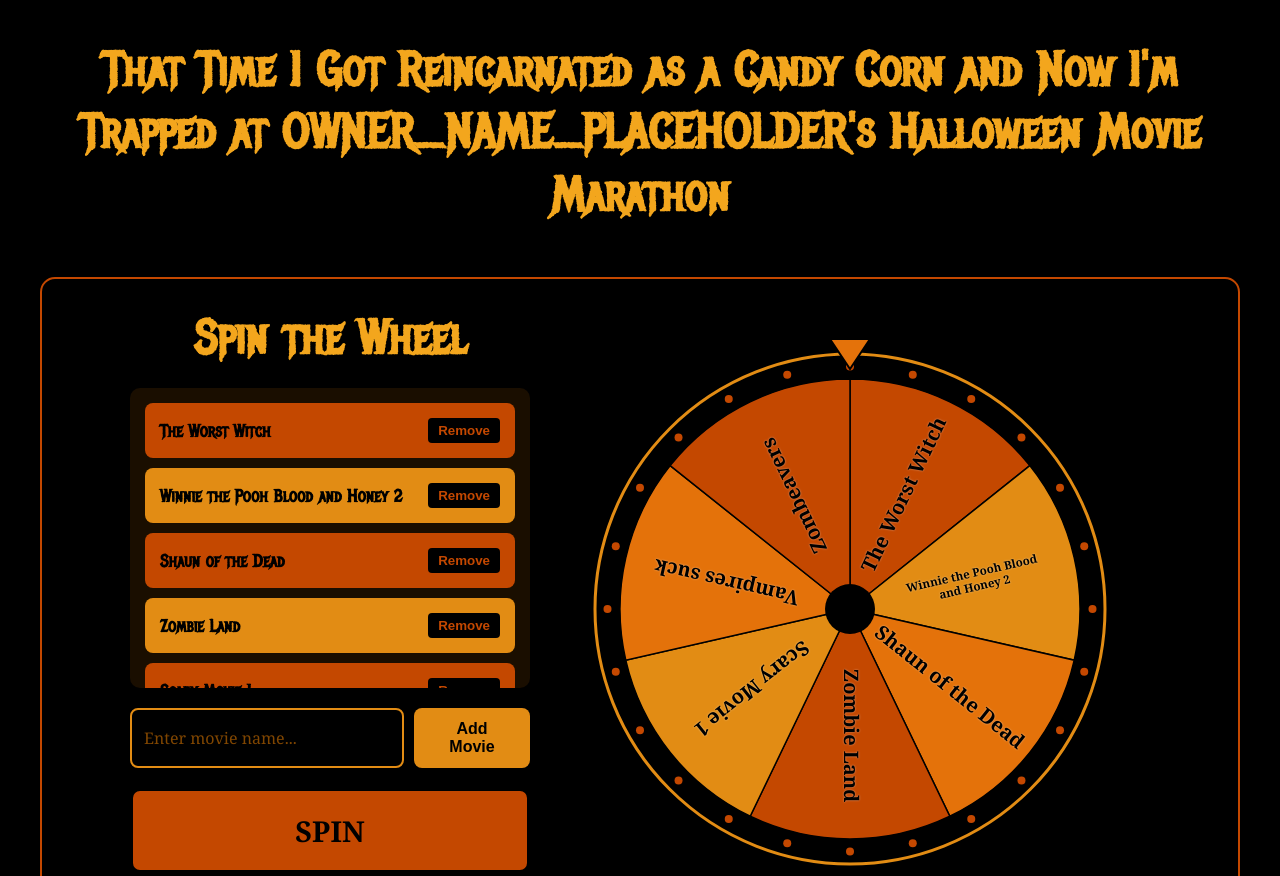
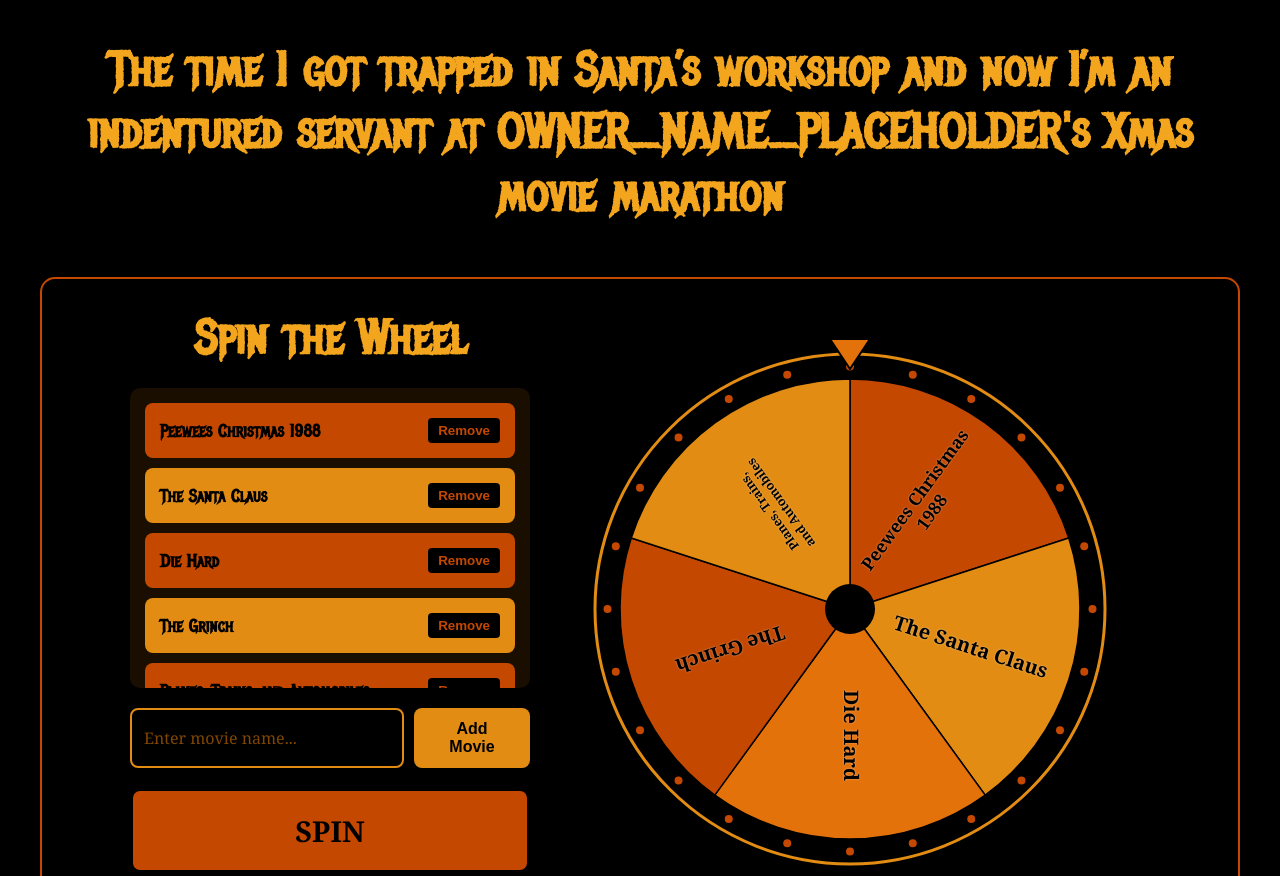
Before and after one commit to troymeury/spin-the-wheel-app, a plain HTML site: page index.html in a window 1280 px wide. Shown: the top 876 px of the page. Drawn offline with Linux system fonts and the light colour scheme.

Commit message:
Christmas

```diff
--- a/index.html
+++ b/index.html
@@ -8,7 +8,7 @@
 </head>
 <body>
     <div class="container">
-        <h1 class="title">That Time I Got Reincarnated as a Candy Corn and Now I'm Trapped at OWNER_NAME_PLACEHOLDER's Halloween Movie Marathon</h1>
+        <h1 class="title">The time I got trapped in Santa’s workshop and now I’m an indentured servant at OWNER_NAME_PLACEHOLDER's Xmas movie marathon</h1>
 
         <div class="main-content">
             <div class="left-panel">
--- a/wheel.js
+++ b/wheel.js
@@ -83,7 +83,7 @@
         }
     }
 
-    // ----- Secure randomness -----
+    // ----- Secure randomness? -----
     secureRandomInt(n) {
         if (n <= 0) return 0;
         const co = (typeof window !== 'undefined') && window.crypto && window.crypto.getRandomValues ? window.crypto : null;
@@ -115,7 +115,7 @@
         if (saved) {
             this.movies = JSON.parse(saved);
         } else {
-            this.movies = ['The Worst Witch','Winnie the Pooh Blood and Honey 2','Shaun of the Dead','Zombie Land','Scary Movie 1','Vampires suck','Zombeavers'];
+            this.movies = ['Peewees Christmas 1988','The Santa Claus','Die Hard','The Grinch','Planes, Trains, and Automobiles'];
             this.saveMovies();
         }
         this.updateMovieList();
@@ -303,7 +303,7 @@
         ctx.restore();
     }
 
-    // ----- Unbiased spin with longer duration & longer slowdown -----
+    // Spinner logic
     spin() {
         if (this.spinning || this.movies.length === 0) return;
 
@@ -315,11 +315,11 @@
         const n = this.movies.length;
         const sliceAngle = (2 * Math.PI) / n;
 
-        // Winner first (fair)
+        // Winner first
         const winnerIndex = this.secureRandomInt(n);
         this.pendingWinnerIndex = winnerIndex;
 
-        // Double the drama: twice the full revolutions (14..20)
+        // Wheel spins
         const fullSpins = (7 + this.secureRandomInt(4)) * 2;
 
         // Land safely within the winning slice with slight crypto jitter
@@ -347,7 +347,7 @@
         this.spinStartTime = Date.now();
         this.spinDuration = 10000; // ms
 
-        // Store easing split so it's easy to tweak
+        // Easing
         this.accelFraction = 0.20; // ~2s accel
     }
 
```
